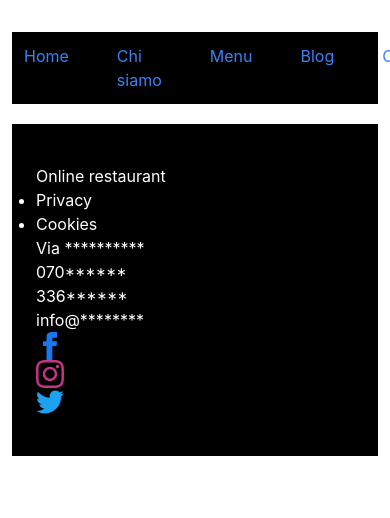
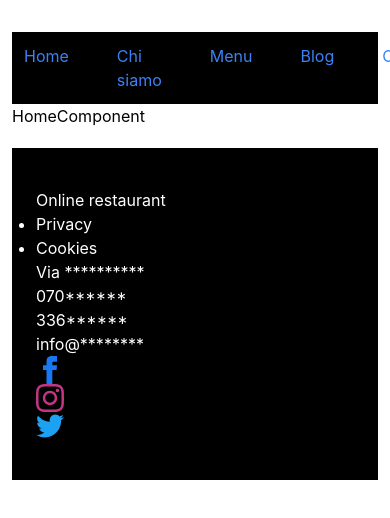
Before and after one commit to sssteveCA/restaurant-frontend, a React (Create React App) app: page / in a window 390 px wide. Shown: the top 518 px of the page. Built offline with nearby package versions, Linux system fonts and the light colour scheme.

Commit message:
Added screen breakpoints to tailwind.config.js

```diff
--- a/src/App.tsx
+++ b/src/App.tsx
@@ -3,11 +3,13 @@ import logo from './logo.svg';
 import './App.css';
 import Navbar from './components/navbar/Navbar';
 import Footer from './components/footer/Footer';
+import ContainerComponent from './components/pages/ContainerComponent';
 
 function App() {
   return (
     <div className='px-3 py-8'>
       <Navbar />
+      <ContainerComponent />
       <Footer />
     </div>
 
--- a/src/components/pages/ContainerComponent.tsx
+++ b/src/components/pages/ContainerComponent.tsx
@@ -1,4 +1,5 @@
 import React, { Component } from "react";
+import HomeComponent from "./home/HomeComponent";
 
 export default class ContainerComponent extends Component<any,any>{
 
@@ -9,6 +10,7 @@ export default class ContainerComponent extends Component<any,any>{
     render(): React.ReactNode {
         return (
             <>
+                <HomeComponent />
             </>
         )
     }
--- /dev/null
+++ b/src/components/pages/home/HomeComponent.tsx
@@ -0,0 +1,9 @@
+import React from 'react'
+
+const HomeComponent = () => {
+  return (
+    <div>HomeComponent</div>
+  )
+}
+
+export default HomeComponent
--- a/tailwind.config.js
+++ b/tailwind.config.js
@@ -5,6 +5,13 @@ module.exports = {
   ],
   theme: {
     extend: {},
+    screens: {
+      'sm': '576px',
+      'md': '768px',
+      'lg': '992px',
+      'xl': '1200px',
+      'xxl': '1400px'
+    }
   },
   plugins: [],
 }
```
